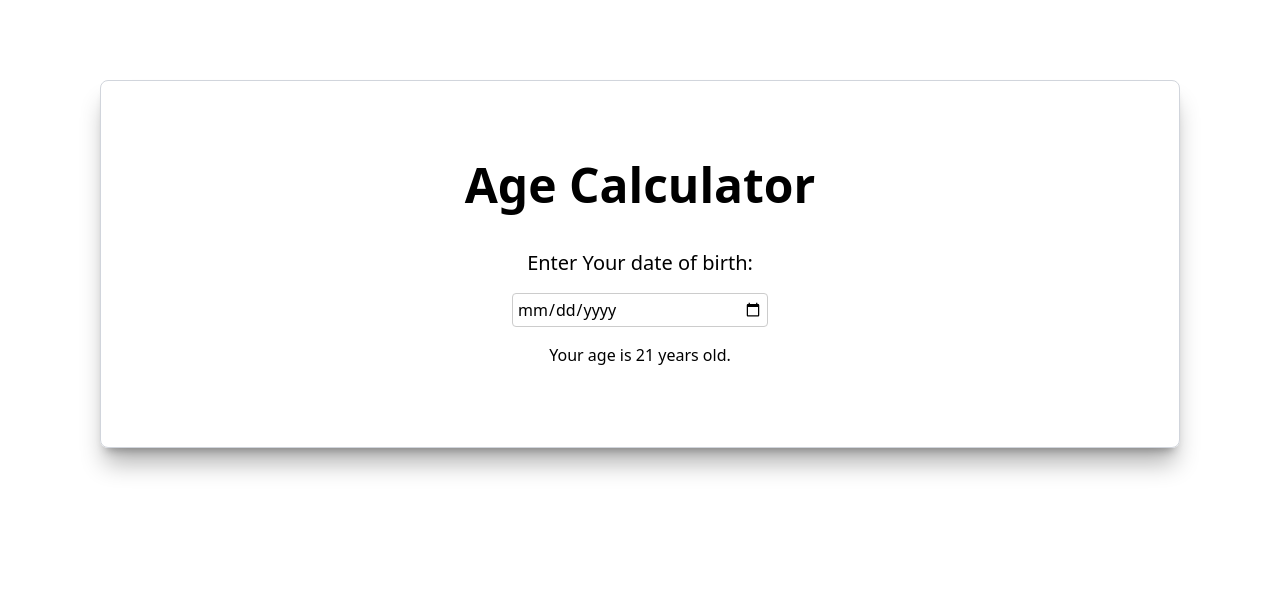
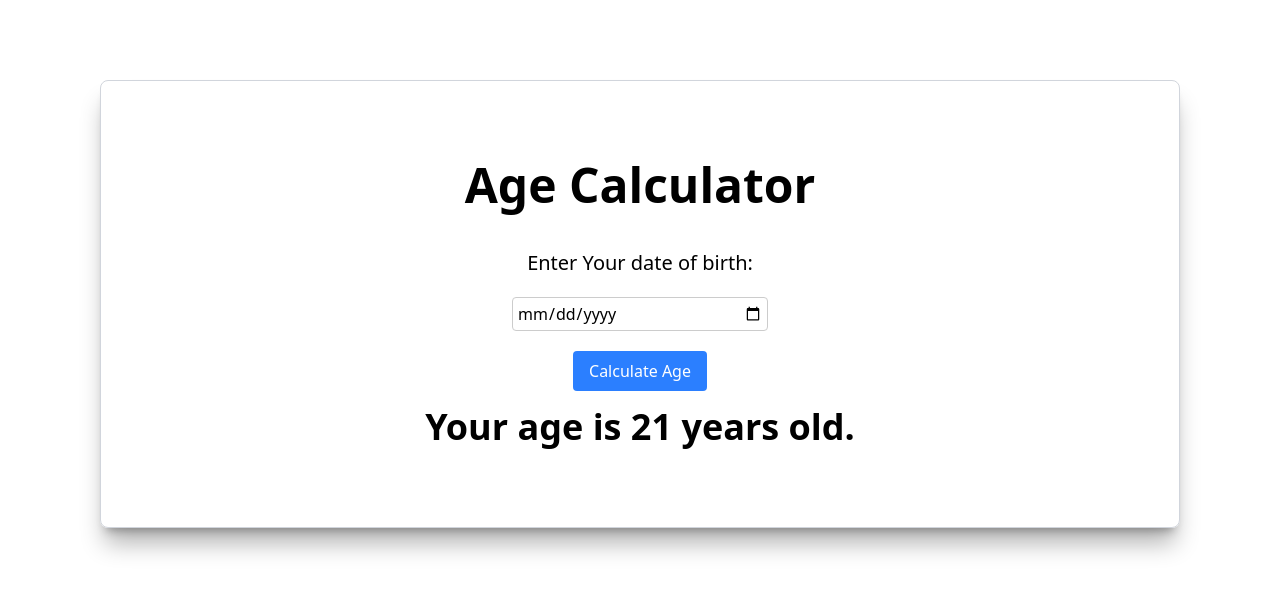
Before and after one commit to ARAFATH-SH/Learn_Javascript, a plain HTML site: page Basic Projects/Age Calculator/index.html in a window 1280 px wide. Drawn offline with nearby package versions, Linux system fonts and the light colour scheme.

Commit message:
complete style

```diff
--- a/Basic Projects/Age Calculator/index.html
+++ b/Basic Projects/Age Calculator/index.html
@@ -11,11 +11,14 @@
     <div class="container mx-auto my-20 py-5 md:py-20 shadow-xl/30 rounded-lg border border-gray-300">
         <h1 class="text-center text-2xl md:text-5xl font-bold px-1">Age Calculator</h1>
         <div class="flex flex-col items-center mt-10 px-5">
-            <label for="date_of_birth" class="mb-4 text-xl">
+            <label for="date_of_birth" class="mb-5 text-xl">
                 Enter Your date of birth:
             </label>
-            <input type="date" id = "date_of_birth" name="date_of_birth" class="border border-[#ccc] p-1 rounded mb-4 w-full md:w-64" />
-            <p id="result ">Your age is 21 years old.</p>
+            <input type="date" id = "date_of_birth" name="date_of_birth" class="border border-[#ccc] p-1 rounded mb-5 w-full md:w-64" />
+            <button class="bg-blue-500 hover:bg-blue-700 text-white py-2 px-4 rounded bg-blue-500 transition delay-150 duration-300 ease-in-out hover:-translate-y-1 hover:scale-105 hover:bg-blue-500 cursor-pointer">
+                Calculate Age
+            </button>
+            <p id="result" class="mt-4 text-4xl font-semibold">Your age is 21 years old.</p>
         </div>
     </div>
 </body>
```
